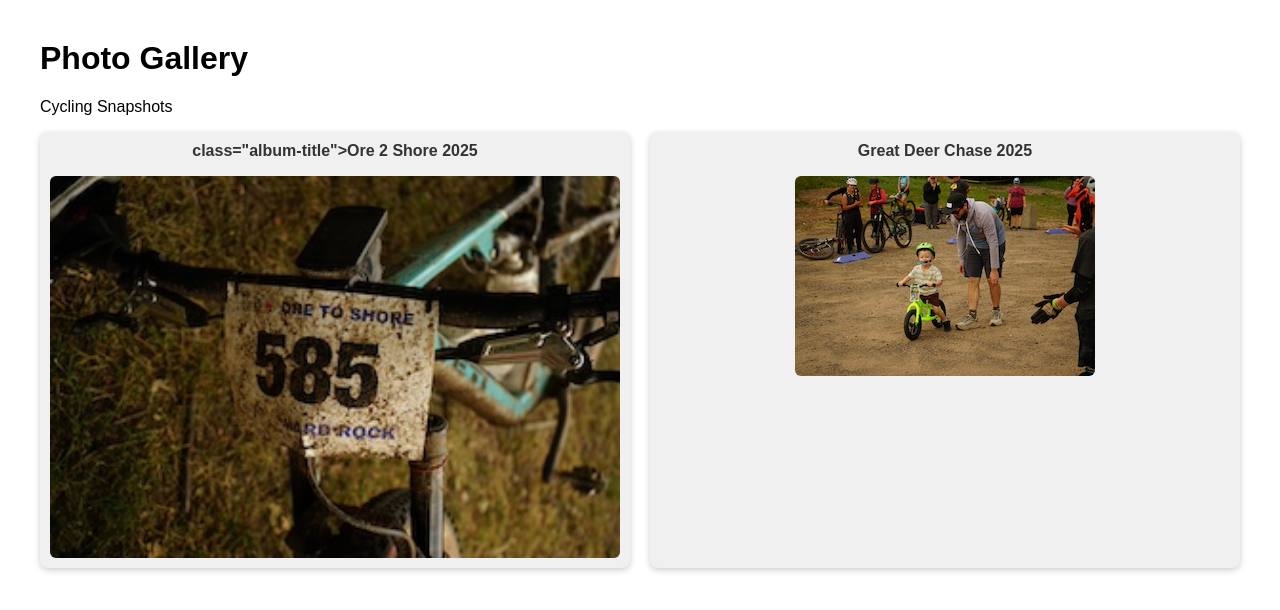
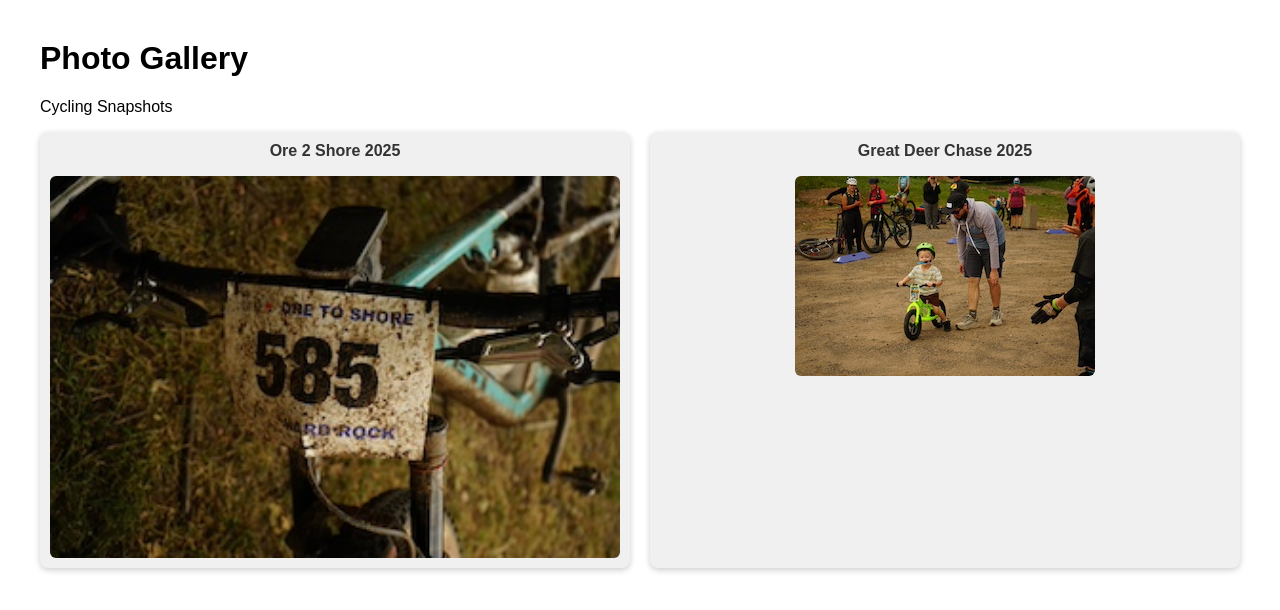
Before and after one commit to mcarey7/Myles-Portfolio, a plain HTML site: page gallery.html in a window 1280 px wide. Drawn offline with Linux system fonts and the light colour scheme.

Commit message:
Update gallery.html

```diff
--- a/gallery.html
+++ b/gallery.html
@@ -63,7 +63,7 @@
     <p>Cycling Snapshots</p>
     <div class = "album-grid">
     <a href = "https://photos.google.com/share/AF1QipM_k2NBXyEGEgZ1edi_1_UWobGLd_T2ifogk5nlMcU6ekV5ADrzMqklU5HKl0UNRw?key=ZG9jcktVbndOTDdkRmhjMldJNDU5S3FzUE5KRVV3" target = "_blank">
-    <span> class="album-title">Ore 2 Shore 2025</span>
+    <span class="album-title"> Ore 2 Shore 2025</span>
       <img class="album-thumb" src ="images/ore2shore2025thumb.jpg" alt = "Ore 2 Shore 2025" >
     </a>
       <a href = "https://photos.google.com/album/AF1QipNObfSRCKRJrrRxxwbx1OY5eofOxD8KvEDgLXJP" target = "_blank">
```
